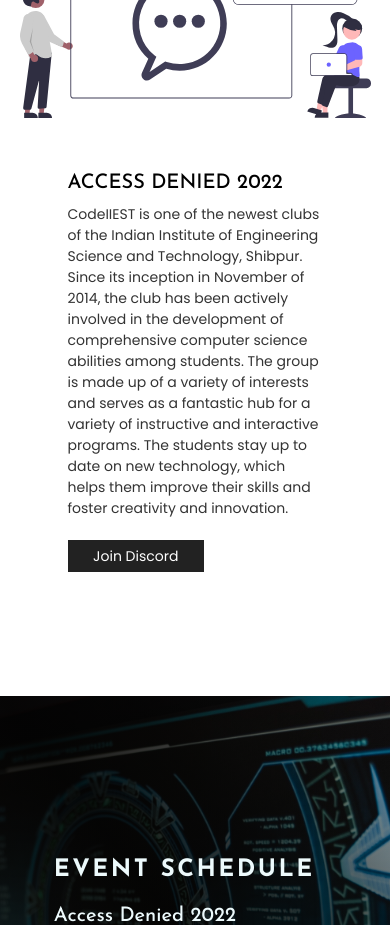
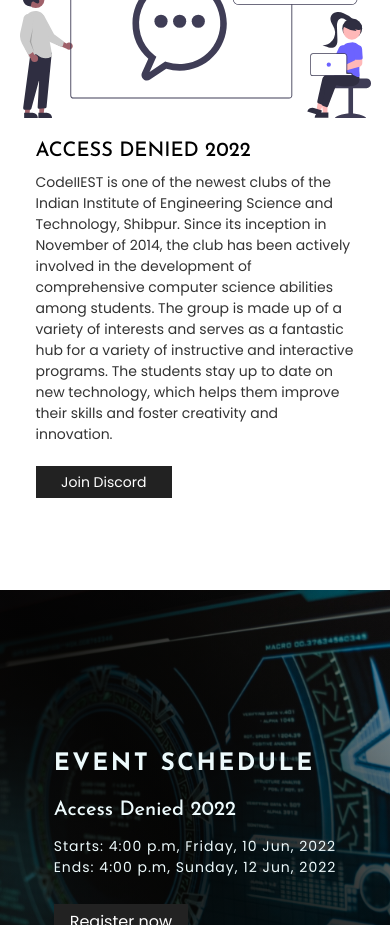
Before and after one commit to sadn1ck/access-denied-2k22, a React (Create React App) app: page / in a window 390 px wide. Shown: the part 1140-2065 px from the top of the page. Built offline with nearby package versions, Linux system fonts and the light colour scheme.

Commit message:
new rule added

```diff
--- a/src/Components/Rules.js
+++ b/src/Components/Rules.js
@@ -64,6 +64,9 @@
             <li>
             Don’t horde flags to rise to the top instantly.
             </li>
+            <li>
+              Flag format for the CTF is accessdenied{"{*}"}.
+            </li>
           </ul>
         </div>
       </div>
--- a/src/css/Abt.css
+++ b/src/css/Abt.css
@@ -200,7 +200,7 @@
     -webkit-box-flex: 1;
         -ms-flex: 1;
             flex: 1;
-    padding: 3rem;
+    padding: 1rem;
   }
   .abt-section .abt-container .abt-main .abt-1 .abt-head h2 {
     font-size: 26px;
--- a/src/css/Abt.scss
+++ b/src/css/Abt.scss
@@ -157,7 +157,7 @@
                 flex-direction: column-reverse;
                 .abt-1{
                     flex:1;
-                    padding: 3rem;
+                    padding: 1rem;
                     .abt-head{
                         h2{
                             font-size:26px;
```
